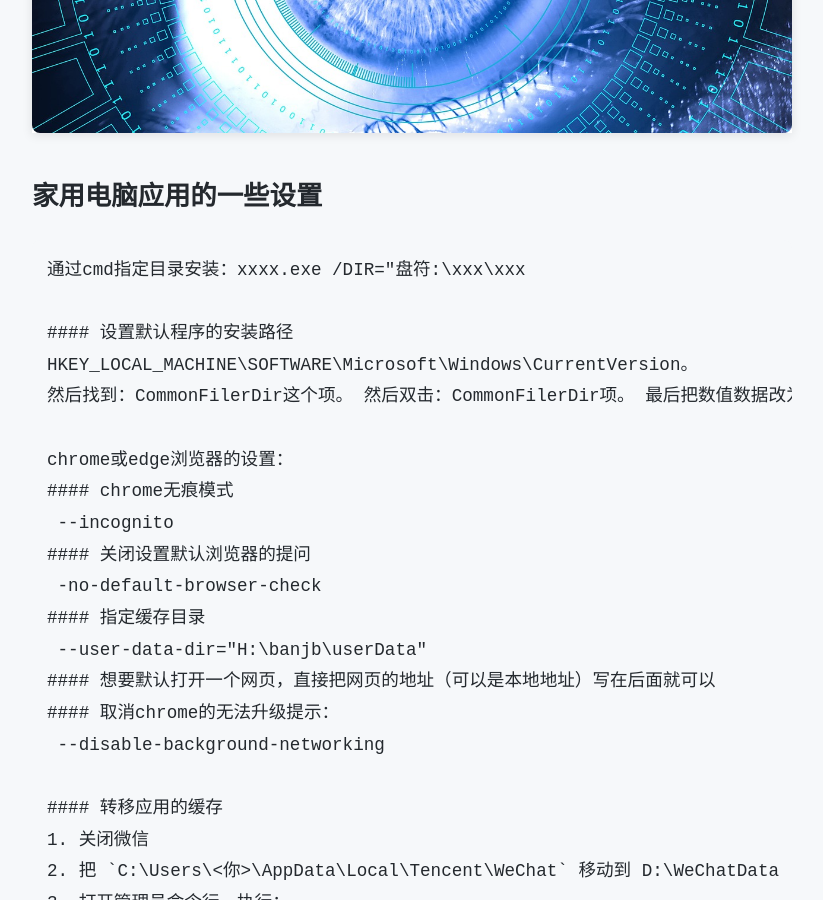
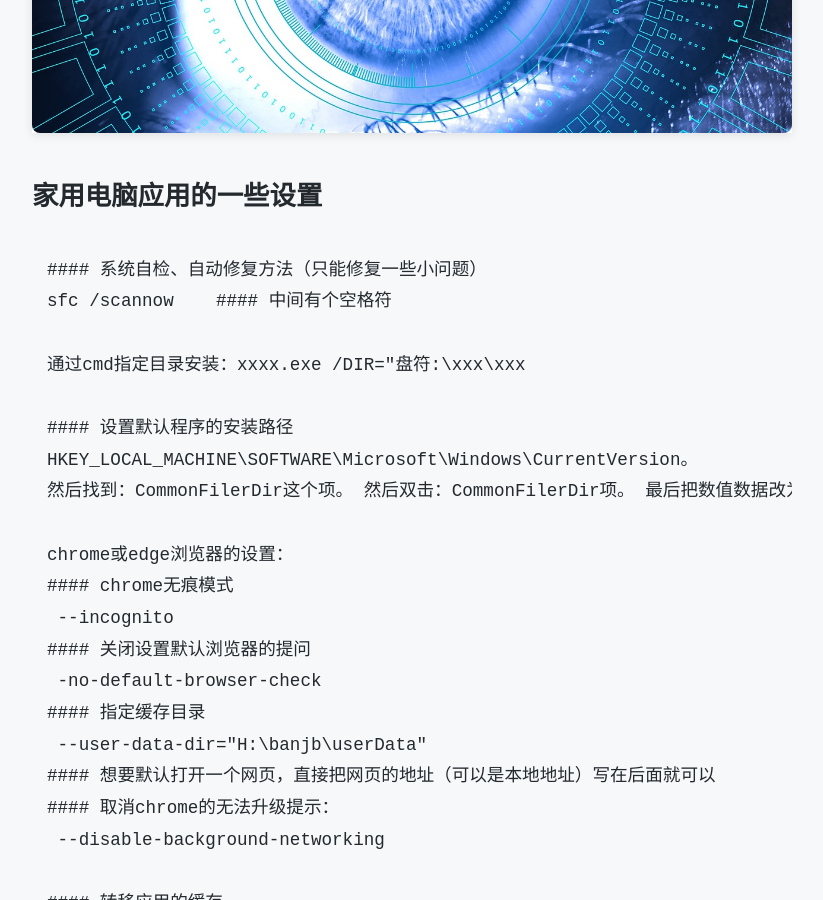
Before and after one commit to Yoncms/yoncms.github.io, a Jekyll site: the page built from _posts/2025-07-04-Computer-set.md, in a window 1280 px wide and 900 px high, scrolled down 666 px. Shown: the whole window, without its empty margins (228-1051 px from the left). Built offline with Jekyll 4.4.1, drawn with Linux system fonts in a browser that asks for light colours; comment, search, counter and statistics services are not loaded.

Commit message:
Update 2025-07-04-Computer-set.md

```diff
--- a/_posts/2025-07-04-Computer-set.md
+++ b/_posts/2025-07-04-Computer-set.md
@@ -9,6 +9,9 @@ featured_image: /assets/images/article38.jpg
 # 家用电脑应用的一些设置
 
 <pre>
+#### 系统自检、自动修复方法（只能修复一些小问题）
+sfc /scannow    #### 中间有个空格符
+
 通过cmd指定目录安装：<!--more-->xxxx.exe /DIR="盘符:\xxx\xxx
 
 #### 设置默认程序的安装路径
```
